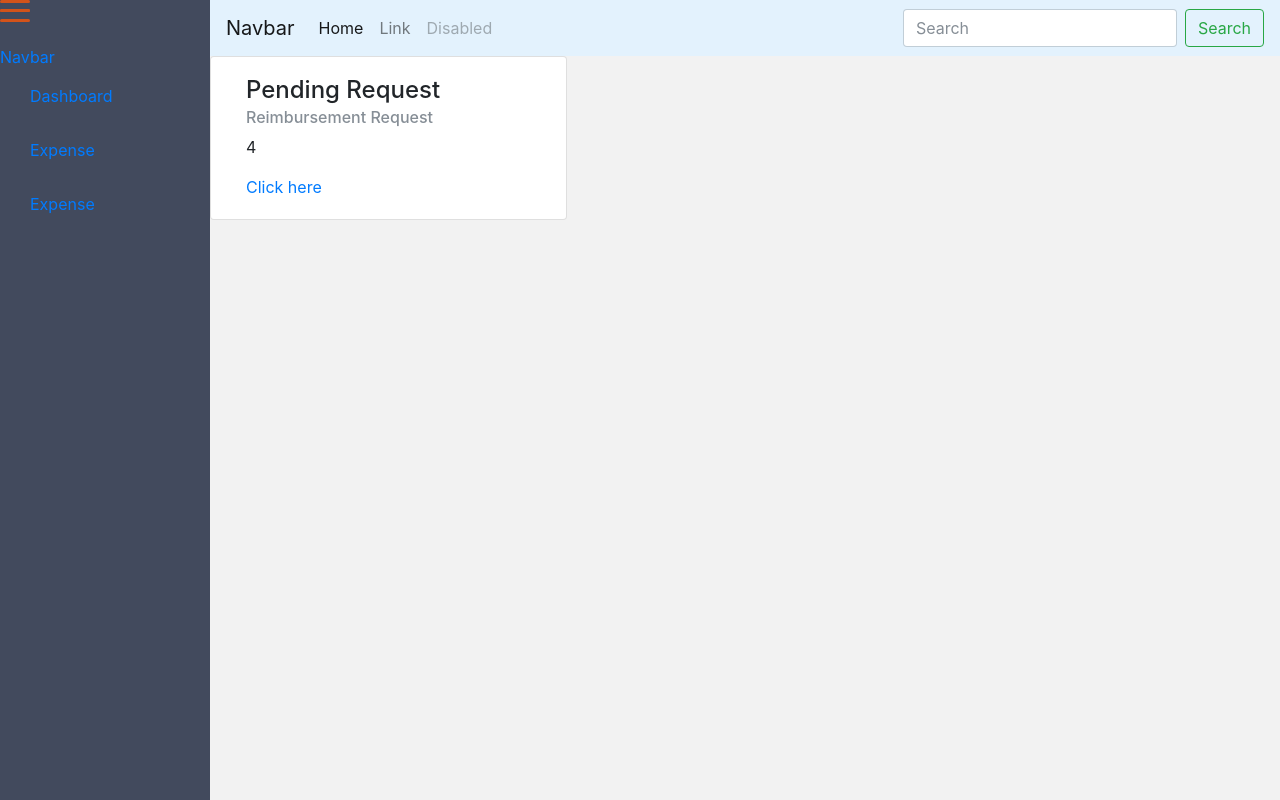
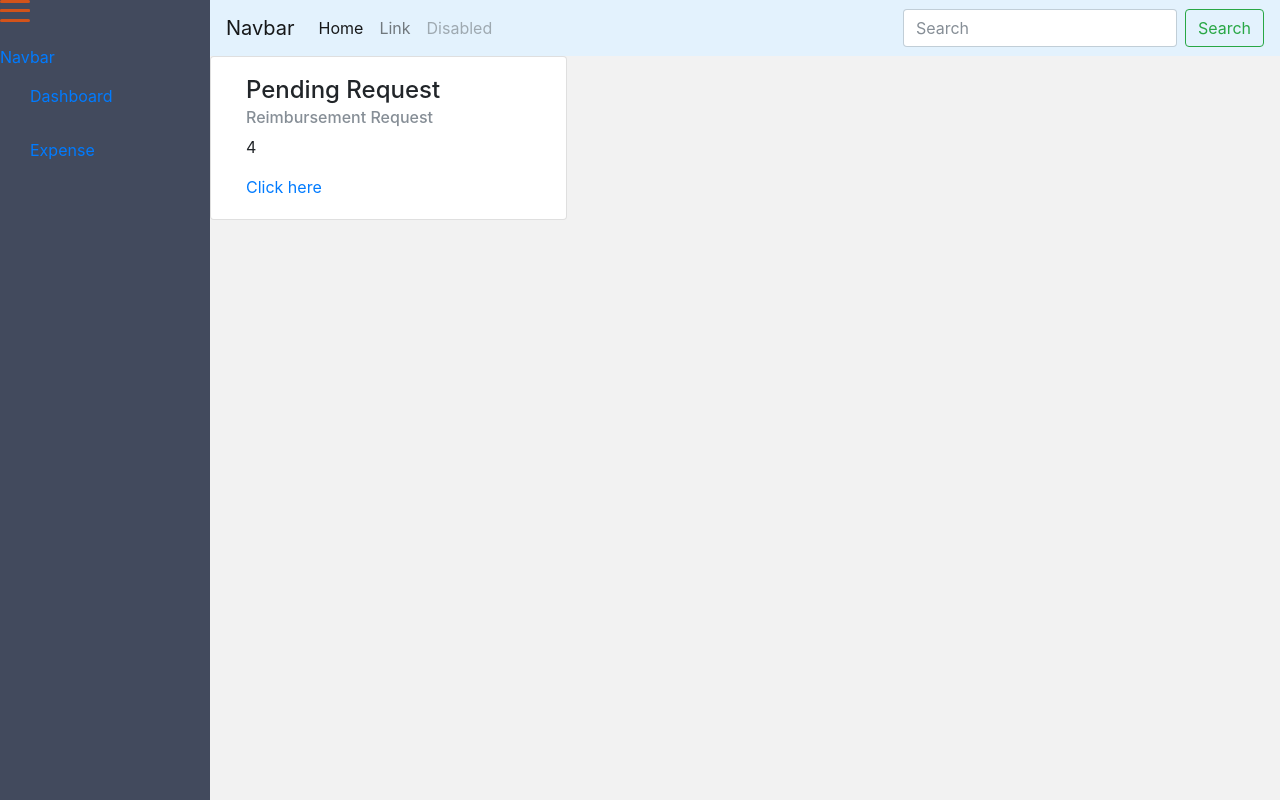
Before and after one commit to Jcarnecer/expense, a CodeIgniter app: page /expense/index.php/dashboard/index in a window 1280 px wide. Run offline with CodeIgniter, Linux system fonts and the light colour scheme; data comes from the database, SQL or seed files in the repository.

Commit message:
remove sidebar

```diff
--- a/application/views/include/sidebar.php
+++ b/application/views/include/sidebar.php
@@ -31,19 +31,6 @@
 			<!-- <li><a  href="panels.html">Panels</a></li> -->
 		</ul>
 	</li>
-	<li class="sub-menu">
-		<a data-toggle="collapse" href="#UIElementsSub" aria-expanded="false" aria-controls="UIElementsSub" >
-			<i class="fa fa-desktop"></i>
-			<span>Expense</span>
-		</a>
-		<ul class="sub collapse" id="UIElementsSub">
-			<li><a  href="expense/reimbursement">Reimbursement</a></li>
-			<li><a  href="expense/request">Request</a></li>
-			<li><a  href="expense/classification">Classification</a></li>
-			<!-- <li><a  href="panels.html">Panels</a></li> -->
-		</ul>
-	</li>
-
 	<!-- <li class="">
 		<a class="" href="<?= base_url('users/logout'); ?>">
 			<i class="fa fa-dashboard"></i>
```
